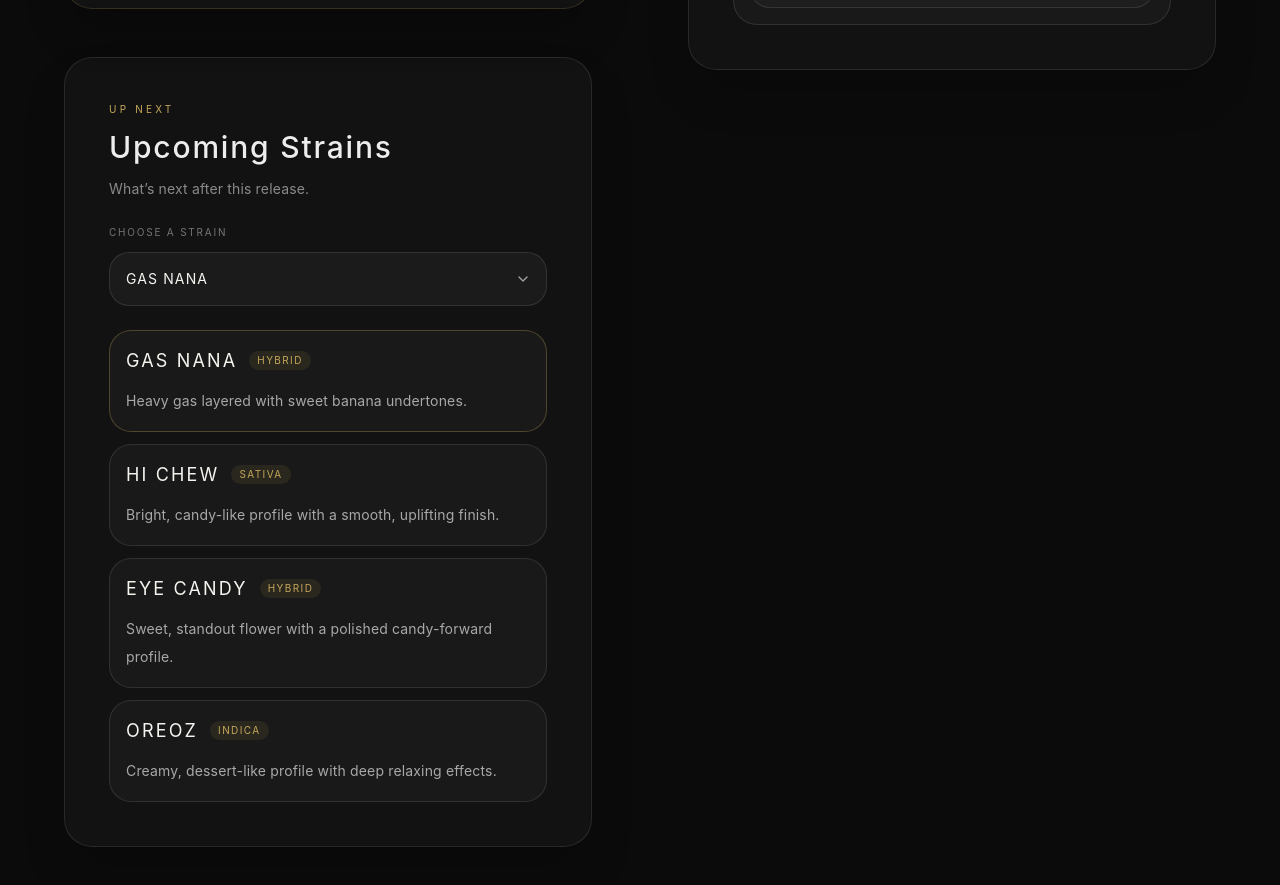
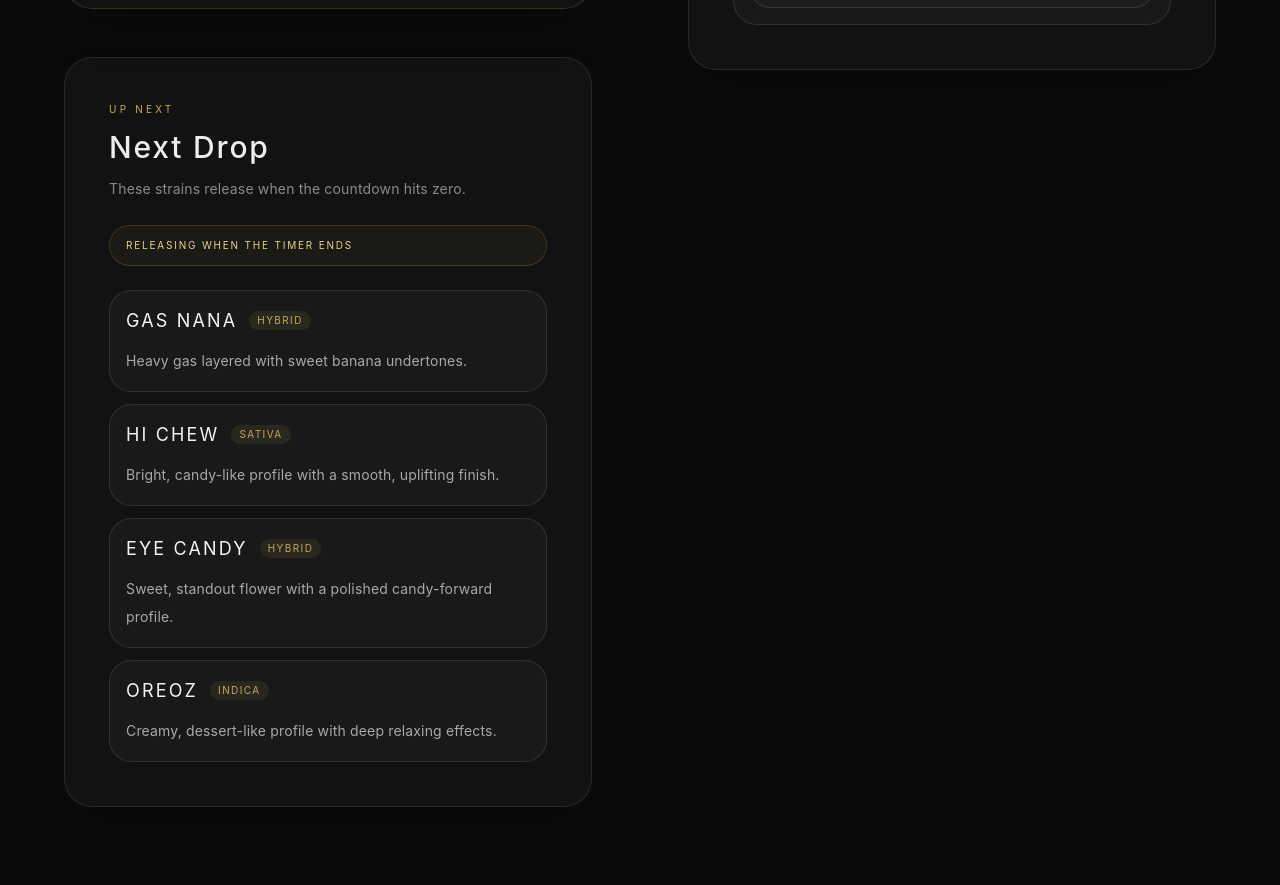
Before and after one commit to sppsocialmarketing/the-batch-site, a React (Vite) app: page / in a window 1280 px wide. Shown: the part 840-1725 px from the top of the page. After the commit the page ends 1687 px from the top, so only its background shows below. Built offline with nearby package versions, Linux system fonts and the light colour scheme.

Commit message:
Updated upcoming strains layout

```diff
--- a/src/App.jsx
+++ b/src/App.jsx
@@ -33,7 +33,7 @@ const copy = {
     inStock: "IN STOCK",
     soldOut: "SOLD OUT",
     nextSectionLabel: "Up Next",
-    nextSectionPrompt: "Choose a strain"
+    nextSectionPrompt: "Releasing when the timer ends"
   },
   es: {
     currentState: "Estado Actual",
@@ -64,7 +64,7 @@ const copy = {
     inStock: "EN STOCK",
     soldOut: "AGOTADO",
     nextSectionLabel: "Lo Siguiente",
-    nextSectionPrompt: "Elige un strain"
+    nextSectionPrompt: "Se libera cuando termine el contador"
   }
 };
 
@@ -91,7 +91,6 @@ export default function TheBatchSplashPage() {
   const [timeLeft, setTimeLeft] = useState(getTimeLeft(targetDate));
   const [openStrain, setOpenStrain] = useState((Array.isArray(storeReleases) ? storeReleases[0]?.strain : null) ?? null);
   const [openCity, setOpenCity] = useState({});
-  const [selectedUpcoming, setSelectedUpcoming] = useState((nextRelease?.strains || [])[0]?.name ?? "");
   const [language, setLanguage] = useState("en");
   const [cursorVisible, setCursorVisible] = useState(false);
   const [userLocation, setUserLocation] = useState(null);
@@ -323,42 +322,17 @@ export default function TheBatchSplashPage() {
               <h3 className="mt-3 text-2xl font-medium tracking-[0.06em] md:text-3xl">{nextRelease.title?.[language]}</h3>
               <p className="mt-3 text-sm leading-6 text-[#ededed]/55">{nextRelease.subtitle?.[language]}</p>
 
-              <div className="mt-6">
-                <label htmlFor="upcoming-strains" className="mb-3 block text-[10px] uppercase tracking-[0.18em] text-[#ededed]/45">
+              <div className="mt-6 rounded-[22px] border border-[#c6a85a]/20 bg-[#c6a85a]/[0.05] px-4 py-3 text-[10px] uppercase tracking-[0.18em] text-[#e7d38a]">
                 {t.nextSectionPrompt}
-                </label>
-                <div className="relative">
-                  <select
-                    id="upcoming-strains"
-                    value={selectedUpcoming}
-                    onChange={(event) => setSelectedUpcoming(event.target.value)}
-                    className="w-full appearance-none rounded-[20px] border border-white/10 bg-white/[0.04] px-4 py-4 pr-12 text-sm tracking-[0.08em] text-[#f5f5f0] outline-none transition-all duration-200 hover:border-[#c6a85a]/25 focus:border-[#c6a85a]/35"
-                  >
-                    {(nextRelease?.strains || []).map((strain) => (
-                      <option key={strain.name} value={strain.name} className="bg-[#111111] text-[#f5f5f0]">
-                        {strain.name}
-                      </option>
-                    ))}
-                  </select>
-
-                  <div className="pointer-events-none absolute inset-y-0 right-4 flex items-center text-[#ededed]/65">
-                    <ChevronDown className="h-4 w-4" />
-                  </div>
-                </div>
               </div>
 
               <div className="mt-6 space-y-3">
-                {(nextRelease?.strains || []).map((strain) => {
-                  const selected = strain.name === selectedUpcoming;
-                  return (
+                {(nextRelease?.strains || []).map((strain) => (
                   <motion.div
                     key={strain.name}
                     whileHover={{ y: -1.5 }}
                     transition={{ type: "spring", stiffness: 250, damping: 28 }}
-                      className={[
-                        "rounded-[22px] border bg-white/[0.03] p-4 transition-all duration-200",
-                        selected ? "border-[#c6a85a]/30 bg-[#c6a85a]/[0.06]" : "border-white/10 hover:border-[#c6a85a]/20 hover:bg-white/[0.04]"
-                      ].join(" ")}
+                    className="rounded-[22px] border border-white/10 bg-white/[0.03] p-4 transition-all duration-200 hover:border-[#c6a85a]/20 hover:bg-white/[0.04]"
                   >
                     <div className="flex flex-wrap items-center gap-3">
                       <p className="text-base tracking-[0.12em] text-[#f5f5f0] md:text-lg">{strain.name}</p>
@@ -366,8 +340,7 @@ export default function TheBatchSplashPage() {
                     </div>
                     <p className="mt-3 max-w-xl text-sm leading-7 text-[#ededed]/68">{strain.notes?.[language]}</p>
                   </motion.div>
-                  );
-                })}
+                ))}
               </div>
             </motion.div>
           </section>
--- a/src/data.js
+++ b/src/data.js
@@ -15,12 +15,12 @@ export const featuredRelease = {
 
 export const nextRelease = {
   title: {
-    en: "Upcoming Strains",
-    es: "Próximos Strains"
+    en: "Next Drop",
+    es: "Próximo Drop"
   },
   subtitle: {
-    en: "What’s next after this release.",
-    es: "Lo que sigue después de este lanzamiento."
+    en: "These strains release when the countdown hits zero.",
+    es: "Estos strains se liberan cuando el contador llegue a cero."
   },
   strains: [
     {
```
Lines whose indentation alone changed are shown as unchanged.
